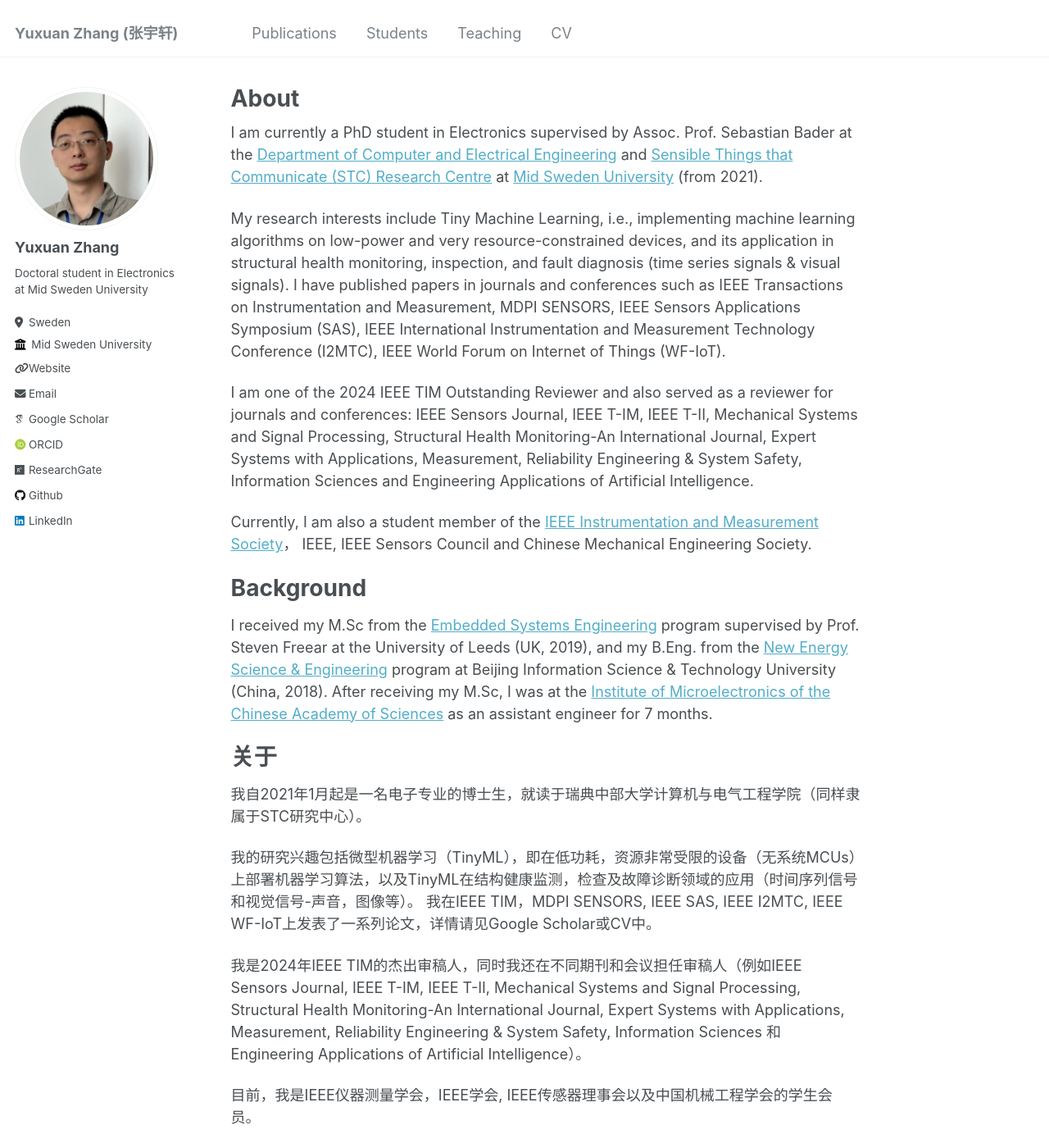
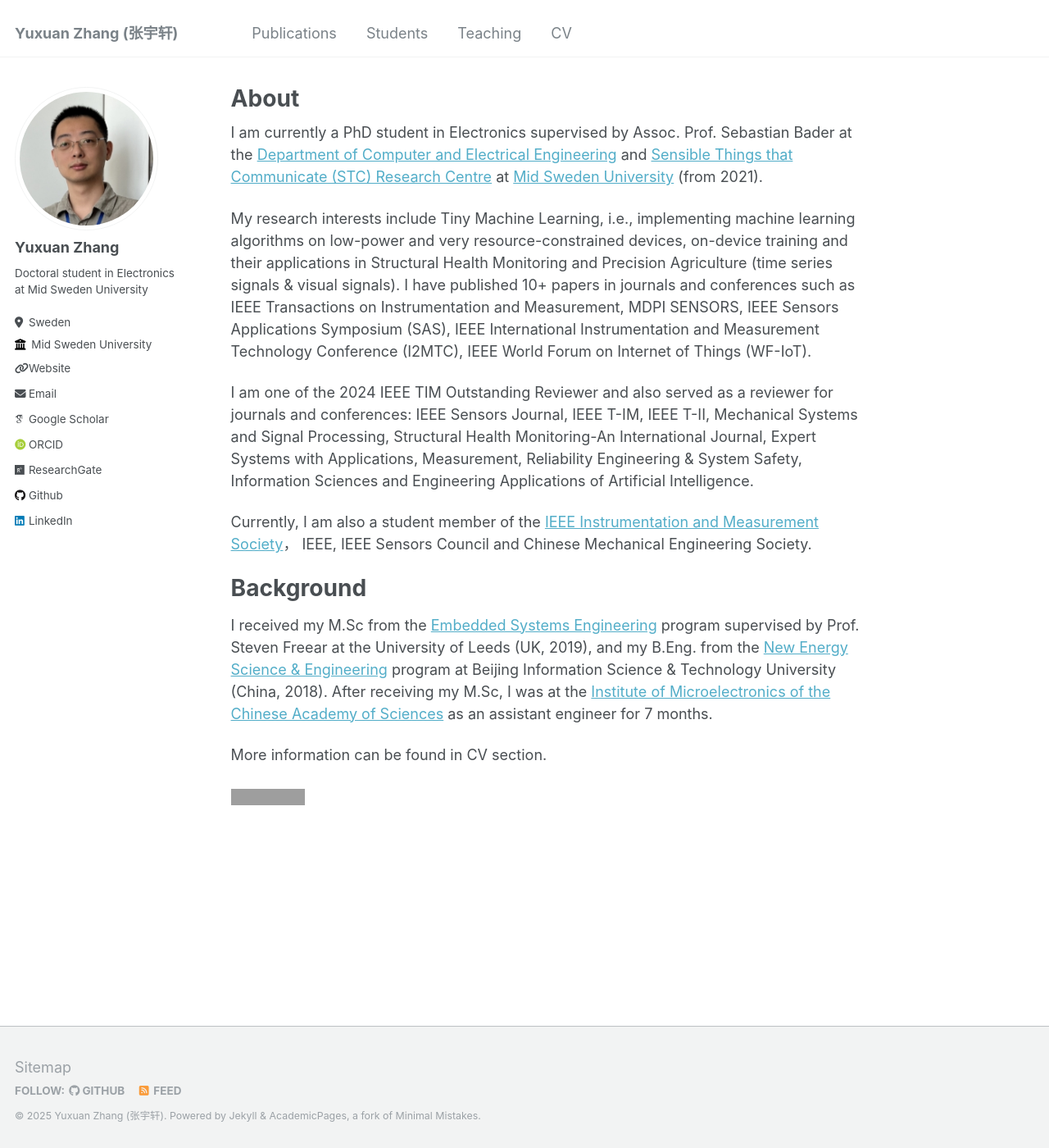
Before and after one commit to YuxuanZhang-96/YuxuanZhang-96.github.io, a Jekyll site: the page built from _pages/about.md, in a window 1280 px wide and 1400 px high. Shown: the whole window at 82% size. Built offline with Jekyll 4.4.1, drawn with Linux system fonts in a browser that asks for light colours; some web fonts are replaced; some of the changed text lies outside the part shown; grey boxes are pictures that could not be loaded.

Commit message:
Update about.md

```diff
--- a/_pages/about.md
+++ b/_pages/about.md
@@ -9,7 +9,7 @@ redirect_from:
 I am currently a PhD student in Electronics supervised by Assoc. Prof. Sebastian Bader at the
 [Department of Computer and Electrical Engineering](https://www.miun.se/en/meet-mid-sweden-university/Organisation/departments/det/) and [Sensible Things that Communicate (STC) Research Centre](https://www.miun.se/en/Research/research-centers/stc/) at [Mid Sweden University](https://www.miun.se/en/) (from 2021).
 
-My research interests include Tiny Machine Learning, i.e., implementing machine learning algorithms on low-power and very resource-constrained devices, and its application in structural health monitoring, inspection, and fault diagnosis (time series signals & visual signals).  I have published papers in journals and conferences such as IEEE Transactions on Instrumentation and Measurement, MDPI SENSORS, IEEE Sensors Applications Symposium (SAS), IEEE International Instrumentation and Measurement Technology Conference (I2MTC), IEEE World Forum on Internet of Things (WF-IoT).
+My research interests include Tiny Machine Learning, i.e., implementing machine learning algorithms on low-power and very resource-constrained devices, on-device training and their applications in Structural Health Monitoring and Precision Agriculture (time series signals & visual signals).  I have published 10+ papers in journals and conferences such as IEEE Transactions on Instrumentation and Measurement, MDPI SENSORS, IEEE Sensors Applications Symposium (SAS), IEEE International Instrumentation and Measurement Technology Conference (I2MTC), IEEE World Forum on Internet of Things (WF-IoT).
 
 I am one of the 2024 IEEE TIM Outstanding Reviewer and also served as a reviewer for journals and conferences:
 IEEE Sensors Journal, IEEE T-IM, IEEE T-II, Mechanical Systems and Signal Processing, Structural Health Monitoring-An International Journal, Expert Systems with Applications, Measurement, Reliability Engineering & System Safety, Information Sciences and Engineering Applications of Artificial Intelligence.
@@ -20,25 +20,6 @@ Background
 ======
 I received my M.Sc from the [Embedded Systems Engineering](https://courses.leeds.ac.uk/f310/embedded-systems-engineering-msc-eng-) program supervised by Prof. Steven Freear at the University of Leeds (UK, 2019), and my B.Eng. from the [New Energy Science & Engineering](https://www.bistu.edu.cn/jyjx/bks/bkzy/202309/W020230920631589846740.doc) program at Beijing Information Science & Technology University (China, 2018). After receiving my M.Sc, I was at the [Institute of Microelectronics of the Chinese Academy of Sciences](http://www.ime.cas.cn/) as an assistant engineer for 7 months.
 
-
-关于
-======
-我自2021年1月起是一名电子专业的博士生，就读于瑞典中部大学计算机与电气工程学院（同样隶属于STC研究中心）。
-
-我的研究兴趣包括微型机器学习（TinyML），即在低功耗，资源非常受限的设备（无系统MCUs）上部署机器学习算法，以及TinyML在结构健康监测，检查及故障诊断领域的应用（时间序列信号和视觉信号-声音，图像等）。
-我在IEEE TIM，MDPI SENSORS, IEEE SAS, IEEE I2MTC, IEEE WF-IoT上发表了一系列论文，详情请见Google Scholar或CV中。
-
-我是2024年IEEE TIM的杰出审稿人，同时我还在不同期刊和会议担任审稿人（例如IEEE Sensors Journal, IEEE T-IM, IEEE T-II, Mechanical Systems and Signal Processing, Structural Health Monitoring-An International Journal, Expert Systems with Applications, Measurement, Reliability Engineering & System Safety, Information Sciences 和 Engineering Applications of Artificial Intelligence）。
-
-目前，我是IEEE仪器测量学会，IEEE学会, IEEE传感器理事会以及中国机械工程学会的学生会员。
-
-背景
-======
-我在2019年获得了英国利兹大学的硕士学位（[嵌入式系统工程](https://courses.leeds.ac.uk/f310/embedded-systems-engineering-msc-eng-)），在2018年获得了北京信息科技大学的本科学位（[新能源科学与工程](https://www.bistu.edu.cn/jyjx/bks/bkzy/202309/W020230920631589846740.doc)）。
-
-2020年5月-2020年12月，我在中国科学院微电子研究所通信中心担任助理工程师。
-
-
-
+More information can be found in CV section.
 
 ![Profile views](https://komarev.com/ghpvc/?username=YuxuanZhang-96&color=blue)
```
